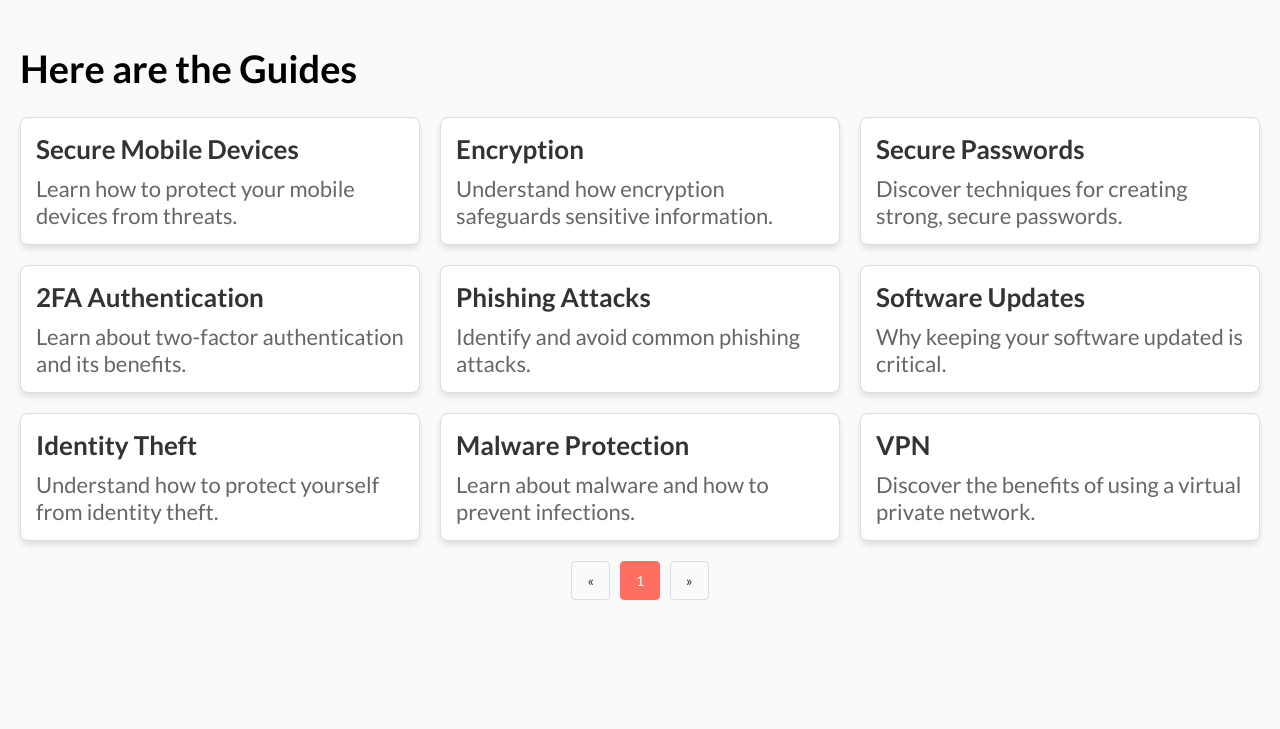
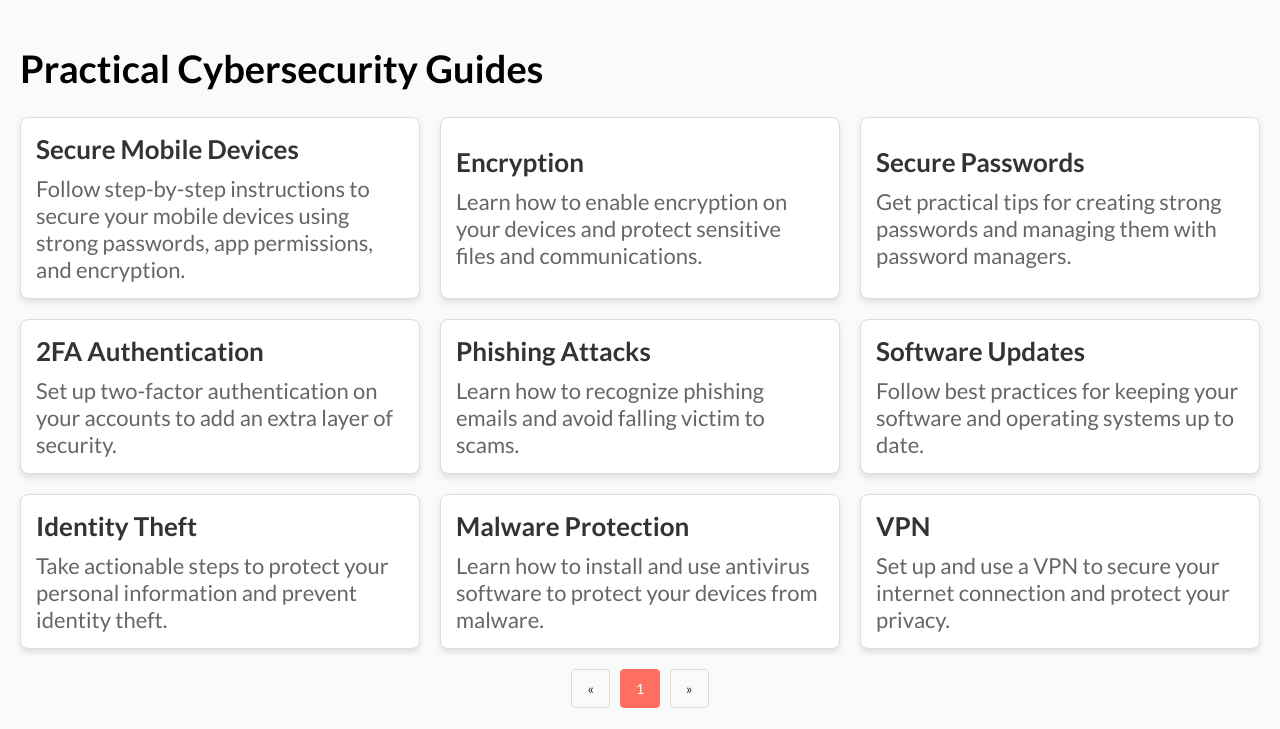
Before and after one commit to sarryteng/lvl4-individual-project, a Flask app: page /1/guides in a window 1280 px wide. Shown: the part 71-800 px from the top of the page. Run offline with Flask 3, Linux system fonts and the light colour scheme; some libraries are stand-ins or nearby versions.

Commit message:
edited html and update translations

```diff
--- a/src/templates/guides.html
+++ b/src/templates/guides.html
@@ -6,61 +6,61 @@
 
 {% block content %}
     <main>
-        <h1>{{ _("Here are the Guides") }}</h1>
+        <h1>{{ _("Practical Cybersecurity Guides") }}</h1>
 
         <div class="card-container">
             <a href="{{ url_for('secure_mobile', lang=g.lang) }}" class="card">
                 <div class="card-content">
                     <h2>{{ _("Secure Mobile Devices") }}</h2>
-                    <p>{{ _("Learn how to protect your mobile devices from threats.") }}</p>
+                    <p>{{ _("Follow step-by-step instructions to secure your mobile devices using strong passwords, app permissions, and encryption.") }}</p>
                 </div>
             </a>
             <a href="{{ url_for('use_encryption', lang=g.lang) }}" class="card">
                 <div class="card-content">
                     <h2>{{ _("Encryption") }}</h2>
-                    <p>{{ _("Understand how encryption safeguards sensitive information.") }}</p>
+                    <p>{{ _("Learn how to enable encryption on your devices and protect sensitive files and communications.") }}</p>
                 </div>
             </a>
             <a href="{{ url_for('secure_passwords', lang=g.lang) }}" class="card">
                 <div class="card-content">
                     <h2>{{ _("Secure Passwords") }}</h2>
-                    <p>{{ _("Discover techniques for creating strong, secure passwords.") }}</p>
+                    <p>{{ _("Get practical tips for creating strong passwords and managing them with password managers.") }}</p>
                 </div>
             </a>
             <a href="{{ url_for('use_two_factor', lang=g.lang) }}" class="card">
                 <div class="card-content">
                     <h2>{{ _("2FA Authentication") }}</h2>
-                    <p>{{ _("Learn about two-factor authentication and its benefits.") }}</p>
+                    <p>{{ _("Set up two-factor authentication on your accounts to add an extra layer of security.") }}</p>
                 </div>
             </a>
             <a href="{{ url_for('spot_phishing', lang=g.lang) }}" class="card">
                 <div class="card-content">
                     <h2>{{ _("Phishing Attacks") }}</h2>
-                    <p>{{ _("Identify and avoid common phishing attacks.") }}</p>
+                    <p>{{ _("Learn how to recognize phishing emails and avoid falling victim to scams.") }}</p>
                 </div>
             </a>
             <a href="{{ url_for('how_to_update_software', lang=g.lang) }}" class="card">
                 <div class="card-content">
                     <h2>{{ _("Software Updates") }}</h2>
-                    <p>{{ _("Why keeping your software updated is critical.") }}</p>
+                    <p>{{ _("Follow best practices for keeping your software and operating systems up to date.") }}</p>
                 </div>
             </a>
             <a href="{{ url_for('prevent_theft', lang=g.lang) }}" class="card">
                 <div class="card-content">
                     <h2>{{ _("Identity Theft") }}</h2>
-                    <p>{{ _("Understand how to protect yourself from identity theft.") }}</p>
+                    <p>{{ _("Take actionable steps to protect your personal information and prevent identity theft.") }}</p>
                 </div>
             </a>
             <a href="{{ url_for('malware_protection', lang=g.lang) }}" class="card">
                 <div class="card-content">
                     <h2>{{ _("Malware Protection") }}</h2>
-                    <p>{{ _("Learn about malware and how to prevent infections.") }}</p>
+                    <p>{{ _("Learn how to install and use antivirus software to protect your devices from malware.") }}</p>
                 </div>
             </a>
             <a href="{{ url_for('use_vpn', lang=g.lang) }}" class="card">
                 <div class="card-content">
                     <h2>{{ _("VPN") }}</h2>
-                    <p>{{ _("Discover the benefits of using a virtual private network.") }}</p>
+                    <p>{{ _("Set up and use a VPN to secure your internet connection and protect your privacy.") }}</p>
                 </div>
             </a>
         </div>
```
Also changed, not shown: src/templates/learn.html (+9 -9 lines), src/translations/fr/LC_MESSAGES/messages.po, 2 other files.
